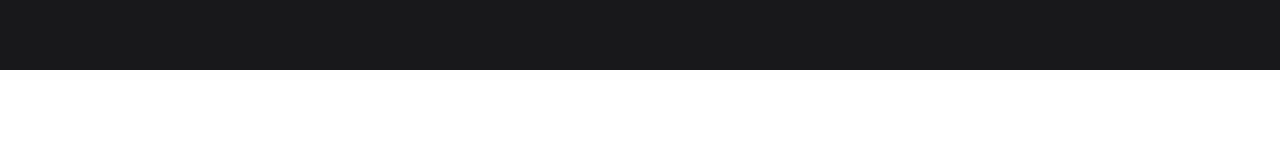
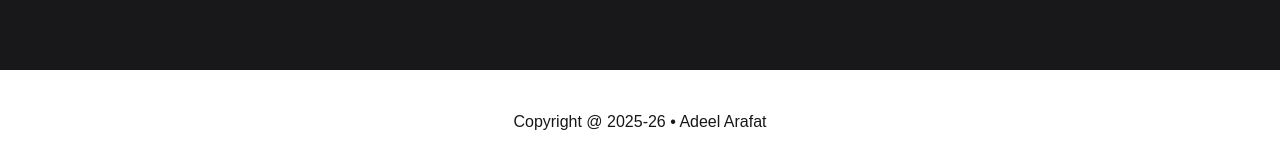
Before and after one commit to abeer-ahaad/adeel-portfolio, a Next.js app: page / in a window 1280 px wide. Shown: the part 1584-1752 px from the top of the page. Before the commit the page ends 1654 px from the top, so only its background shows below. Built offline with nearby package versions, Linux system fonts and the light colour scheme.

Commit message:
footer added

```diff
--- a/app/page.tsx
+++ b/app/page.tsx
@@ -29,6 +29,11 @@
         </h1>
         <Videos />
       </section>
+
+      {/* Footer */}
+      <section className="py-10">
+        <h1 className="text-center">Copyright @ 2025-26 • Adeel Arafat</h1>
+      </section>
     </div>
   )
 }
```
